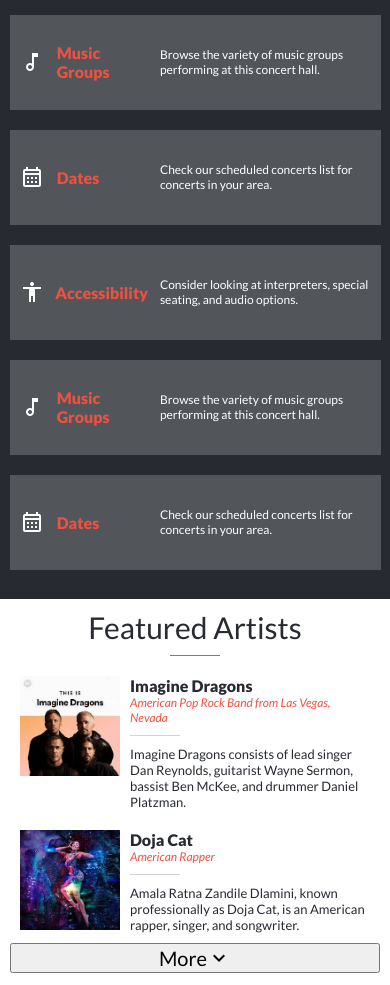
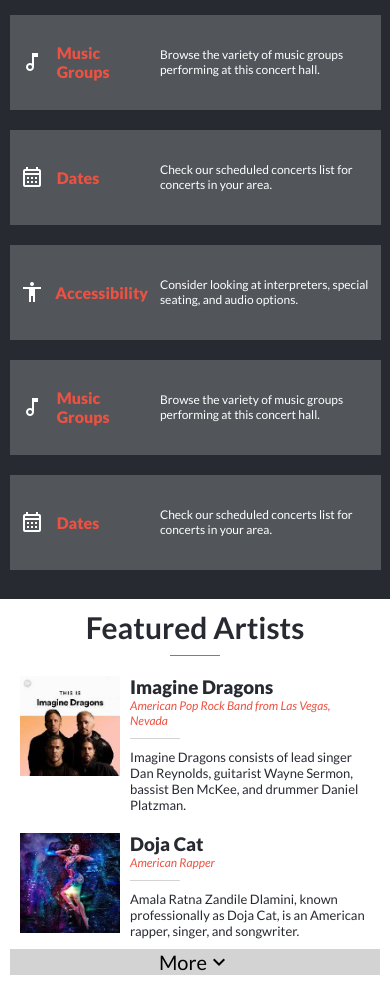
Before and after one commit to emyrue/ConcertListing, a website: page index.html in a window 390 px wide. Shown: the part 426-1411 px from the top of the page. Drawn offline with Linux system fonts and the light colour scheme; a web font is replaced by a local one.

Commit message:
Finish mobile main page

```diff
--- a/index.html
+++ b/index.html
@@ -23,13 +23,13 @@
         <!--Headline section-->
         <section class="headline">
             <div class="greeting lato">Hello world!</div>
-            <div class="title cocogoose">CONCERT LISTING</div>
-            <div class="description lato">Concerts featuring popular music groups for the purpose of your enjoyment.</div>
+            <h1 class="title cocogoose">CONCERT LISTING</h1>
+            <p class="description lato">Concerts featuring popular music groups for the purpose of your enjoyment.</p>
             <div class="date cocogoose">March 2022</div>
             <div class="location lato">@Your local concert hall</div>
         </section>
         <section class="information">
-            <div class="information-heading lato">Information</div>
+            <h2 class="information-heading lato">Information</h2>
             <div class="line"></div>
             <div class="information-sections">
                 <div class="card">
--- a/myscript.js
+++ b/myscript.js
@@ -1,32 +1,32 @@
 const markup = `
-  <div class="featured-heading lato">Featured Artists</div>
+  <h2 class="featured-heading lato">Featured Artists</h2>
   <div class="line"></div>
   <div class="speakers">
     <div class="row visible">
       <div class="speaker">
         <img class="speaker-img" src="./images/imagine.png" alt="first artist">
         <div class="speaker-info">
-          <div class="name lato">Imagine Dragons</div>
+          <h3 class="name lato">Imagine Dragons</h3>
           <div class="italics lato">
             <em>American Pop Rock Band from Las Vegas, Nevada</em>
           </div>
           <div class="line2"></div>
-          <div class="background lato">
+          <p class="background lato">
             Imagine Dragons consists of lead singer Dan Reynolds, guitarist Wayne Sermon, bassist Ben McKee, and drummer Daniel Platzman.
-          </div>
+          </p>
         </div>
       </div>
       <div class="speaker">
         <img class="speaker-img" src="./images/doja.png" alt="second artist">
         <div class="speaker-info">
-          <div class="name lato">Doja Cat</div>
+          <h3 class="name lato">Doja Cat</h3>
           <div class="italics lato">
             <em>American Rapper</em>
           </div>
           <div class="line2"></div>
-          <div class="background lato">
+          <p class="background lato">
             Amala Ratna Zandile Dlamini, known professionally as Doja Cat, is an American rapper, singer, and songwriter.
-          </div>
+          </p>
         </div>
       </div>
     </div>
@@ -34,27 +34,27 @@
       <div class="speaker">
         <img class="speaker-img" src="./images/taylor.png" alt="third artist">
         <div class="speaker-info">
-          <div class="name lato">Taylor Swift</div>
+          <h3 class="name lato">Taylor Swift</h3>
           <div class="italics lato">
             <em>American singer-songwriter</em>
           </div>
           <div class="line2"></div>
-          <div class="background lato">
-          Her discography spans multiple genres, and her narrative songwriting, which is often inspired by her personal life, has received widespread media coverage and critical praise.
-          </div>
+          <p class="background lato">
+            Her discography spans multiple genres, and her narrative songwriting, which is often inspired by her personal life, has received widespread media coverage and critical praise.
+          </p>
         </div>
       </div>
       <div class="speaker">
         <img class="speaker-img" src="./images/okgo.png" alt="fourth artist">
         <div class="speaker-info">
-          <div class="name lato">OK GO</div>
+          <h3 class="name lato">OK Go</h3>
           <div class="italics lato">
             <em>American Rock Band</em>
           </div>
           <div class="line2"></div>
-          <div class="background lato">
+          <p class="background lato">
             The band is composed of Damian Kulash, Tim Nordwind, Dan Konopka, and Andy Ross, who joined them in 2005, replacing Andy Duncan.
-          </div>
+          </p>
         </div>
       </div>
     </div>
@@ -62,27 +62,27 @@
       <div class="speaker">
         <img class="speaker-img" src="./images/qveen.png" alt="fifth artist">
         <div class="speaker-info">
-          <div class="name lato">Qveen Herby</div>
+          <h3 class="name lato">Qveen Herby</h3>
           <div class="italics lato">
             <em>American Rapper, Singer, Songwriter, and Entrepreneur</em>
           </div>
           <div class="line2"></div>
-          <div class="background lato">
+          <p class="background lato">
             Three of her EPs charted within Billboard charts in the US. Herby released a series of singles throughout 2020-2021 which lead to Herby eventually releasing her debut album A Woman on May 21, 2021.
-          </div>
+          </p>
         </div>
       </div>
       <div class="speaker">
         <img class="speaker-img" src="./images/maggie.png" alt="sixth speaker">
         <div class="speaker-info">
-          <div class="name lato">Maggie Rogers</div>
+          <h3 class="name lato">Maggie Rogers</h3>
           <div class="italics lato">
             <em>American Singer/ Song-writer</em>
           </div>
           <div class="line2"></div>
-          <div class="background lato">
+          <p class="background lato">
             Her big break came when her song "Alaska" was played to Pharrell Williams during a master class at New York University's Clive Davis Institute of Recorded Music.
-          </div>
+          </p>
         </div>
       </div>
     </div>
--- a/style.css
+++ b/style.css
@@ -61,6 +61,7 @@
 .title {
   font-size: 45px;
   color: rgba(236, 82, 66, 0.9);
+  margin: 0;
 }
 
 .description {
@@ -68,6 +69,7 @@
   padding: 10px;
   background:rgba(255, 255, 255, 0.5);
   color: #272a31;
+  margin: 0;
 }
 
 .date {
@@ -94,6 +96,10 @@
   background-color: #272a31;
   background-image: url("./images/pattern.png");
   padding: 5%;
+}
+
+.information-heading {
+  margin: 0;
 }
 
 .line {
@@ -183,6 +189,7 @@
 .name {
   color: #272a31;
   font-weight: 900;
+  margin: 0;
 }
 
 .italics {
@@ -199,12 +206,15 @@
 .background {
   font-size: 13px;
   color: #272a31;
+  margin: 0;
 }
 
 .more {
   font-size: 20px;
   display: flex;
   justify-content: center;
+  background-color: #d3d3d3;
+  border: none;
 }
 
 .invisible {
```
Also changed, not shown: aboutscript.js (added).
